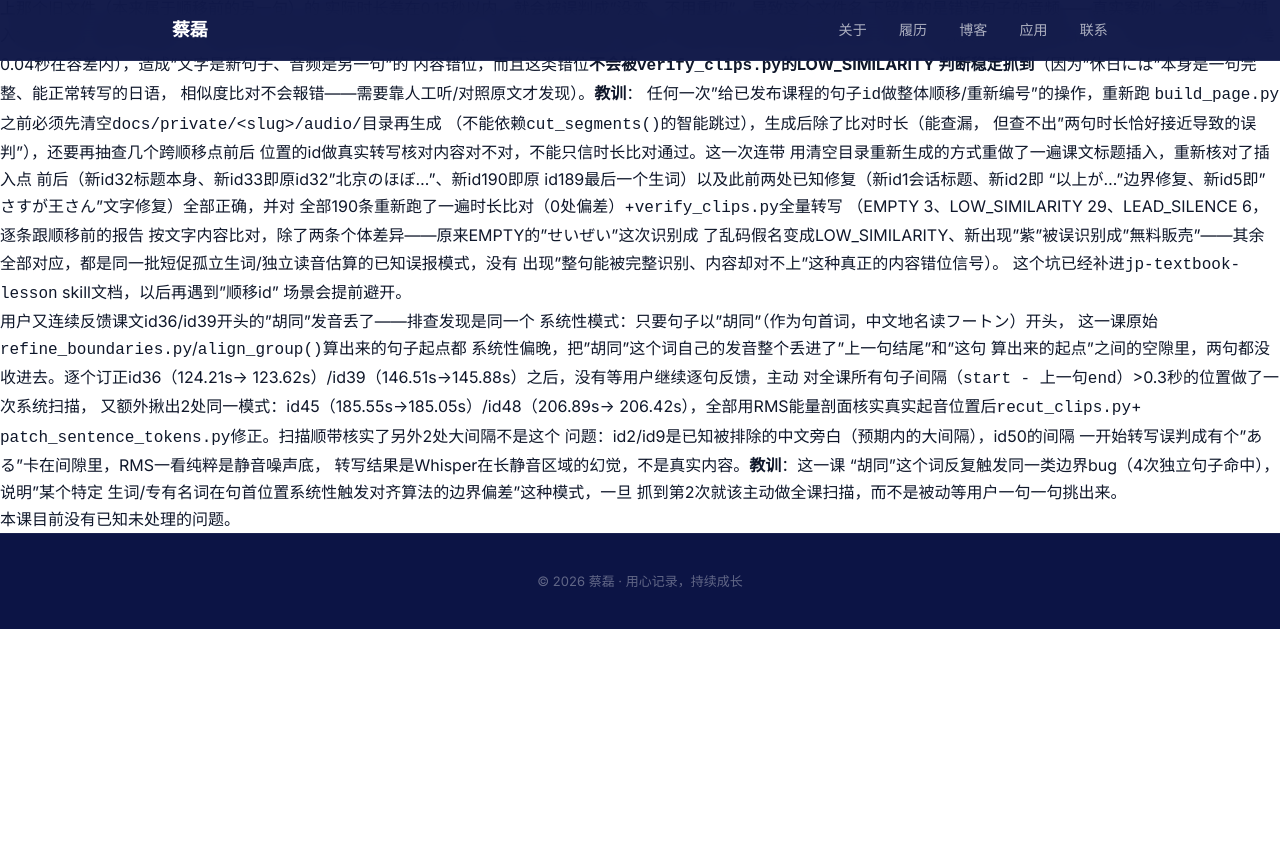
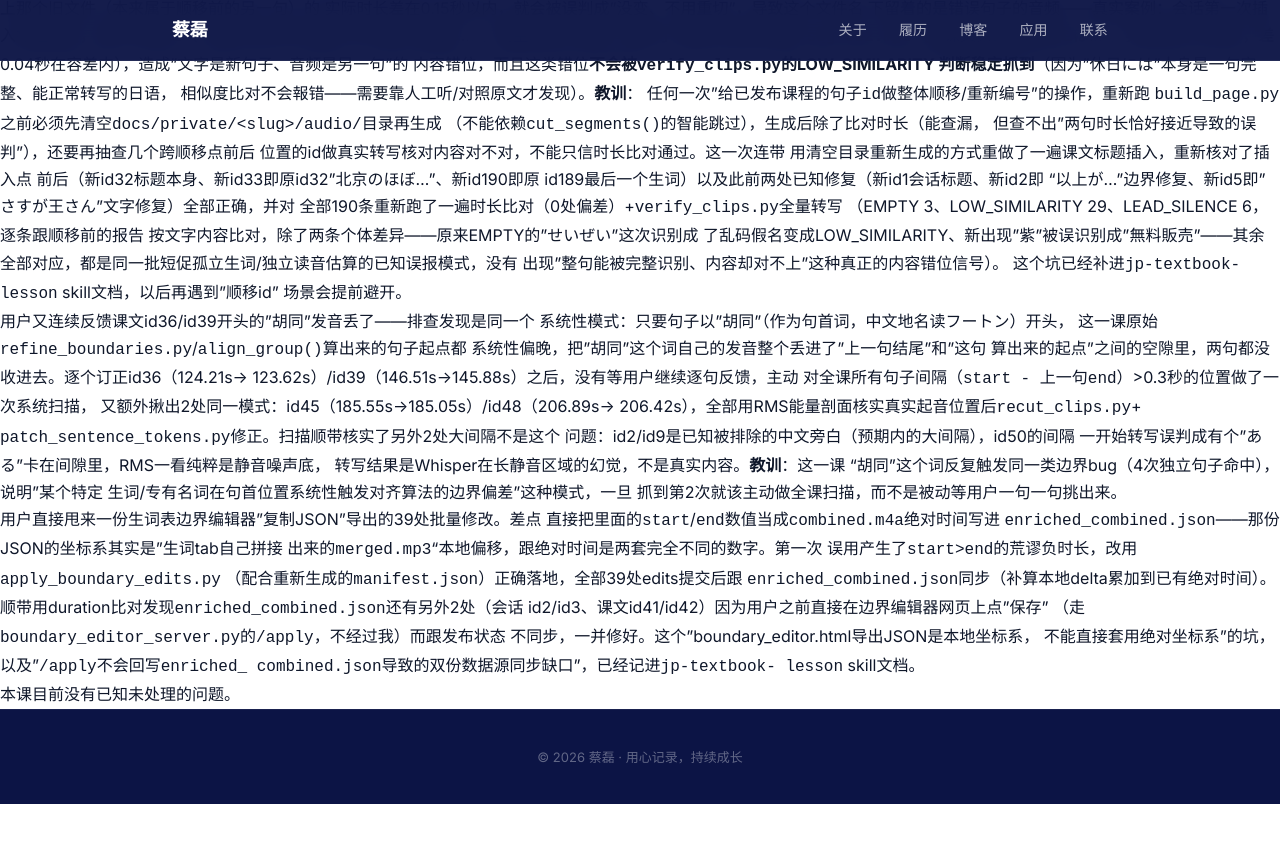
Before and after one commit to jiaodacailei/jiaodacailei.github.io, a Jekyll site: the page built from docs/private/textbook-sjp-zg-l17/LOG.md, in a window 1280 px wide and 900 px high, scrolled down 1472 px. Shown: the top 843 px of the window. Built offline with Jekyll 4.4.1, drawn with Linux system fonts in a browser that asks for light colours; our own code applies the rules of GitHub Pages for plain Markdown files; comment, search, counter and statistics services are not loaded; before the commit the page ends 2197 px from its top, so only the background shows below that.

Commit message:
l17：补充LOG记录+skill文档，记边界编辑器JSON坐标系的坑
boundary_editor.html导出的批量edits用的是本地坐标系(相对tab自己拼接
的merged.mp3)，不是combined.m4a绝对时间，两套数字量级接近容易被误用。
另外记录了boundary_editor_server.py的/apply不会回写enriched_
combined.json，导致这份工作文件会跟发布状态脱节的架构缺口。

```diff
--- a/docs/private/textbook-sjp-zg-l17/LOG.md
+++ b/docs/private/textbook-sjp-zg-l17/LOG.md
@@ -137,4 +137,19 @@
   生词/专有名词在句首位置系统性触发对齐算法的边界偏差"这种模式，一旦
   抓到第2次就该主动做全课扫描，而不是被动等用户一句一句挑出来。
 
+- 用户直接甩来一份生词表边界编辑器"复制JSON"导出的39处批量修改。差点
+  直接把里面的`start`/`end`数值当成`combined.m4a`绝对时间写进
+  `enriched_combined.json`——那份JSON的坐标系其实是"生词tab自己拼接
+  出来的`merged.mp3`"本地偏移，跟绝对时间是两套完全不同的数字。第一次
+  误用产生了`start>end`的荒谬负时长，改用`apply_boundary_edits.py`
+  （配合重新生成的`manifest.json`）正确落地，全部39处edits提交后跟
+  `enriched_combined.json`同步（补算本地delta累加到已有绝对时间）。
+  顺带用duration比对发现`enriched_combined.json`还有另外2处（会话
+  id2/id3、课文id41/id42）因为用户之前直接在边界编辑器网页上点"保存"
+  （走`boundary_editor_server.py`的`/apply`，不经过我）而跟发布状态
+  不同步，一并修好。这个"boundary_editor.html导出JSON是本地坐标系，
+  不能直接套用绝对坐标系"的坑，以及"`/apply`不会回写`enriched_
+  combined.json`导致的双份数据源同步缺口"，已经记进`jp-textbook-
+  lesson` skill文档。
+
 - 本课目前没有已知未处理的问题。
```
Also changed, not shown: .claude/skills/jp-textbook-lesson/SKILL.md.
